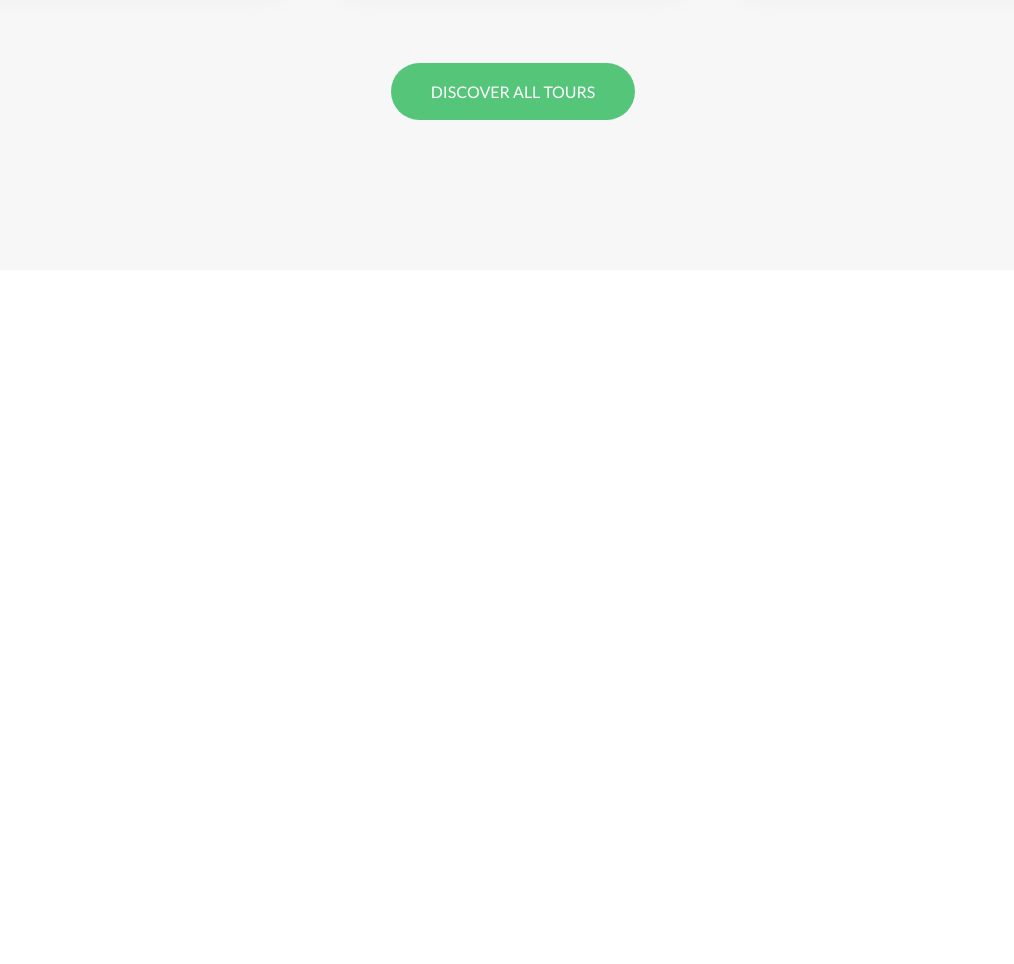
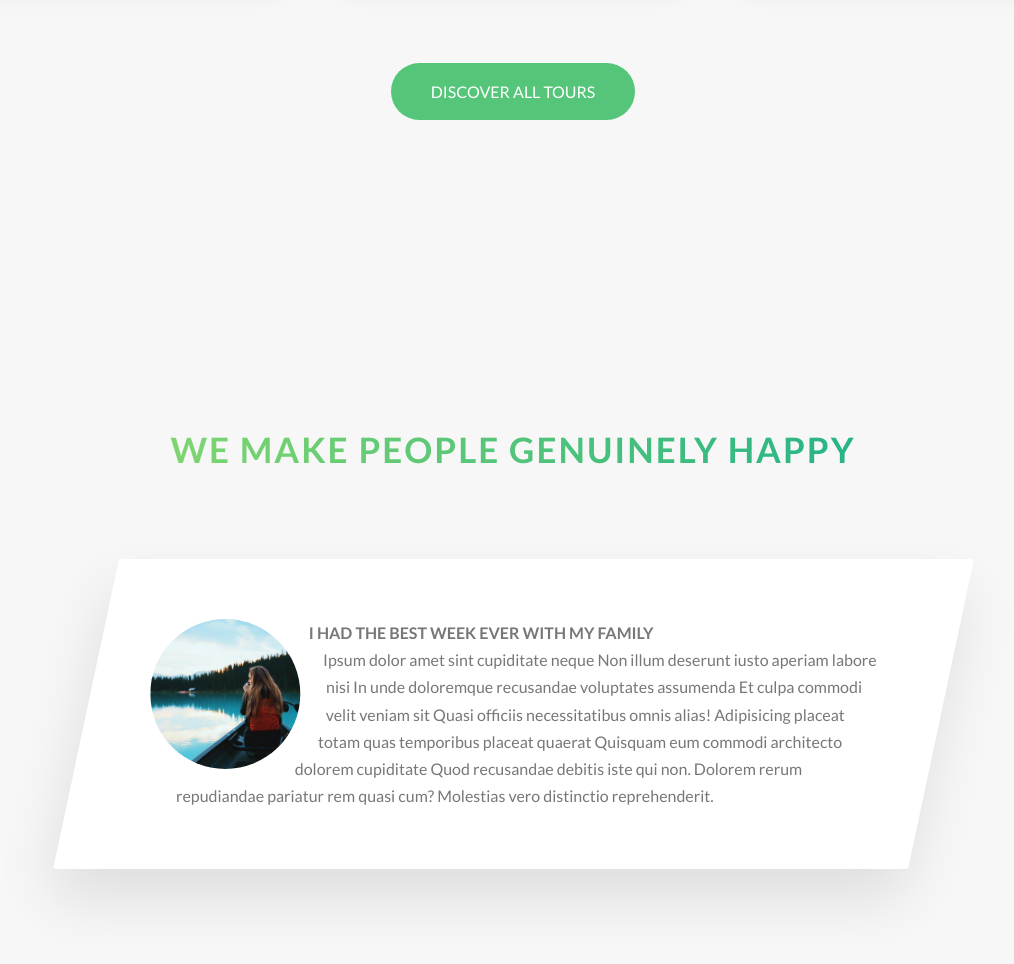
Before and after one commit to ngolam2011/natours, a website: page index.html in a window 1280 px wide. Shown: the part 3061-4025 px from the top of the page, without its empty margins (127-1141 px from the left). Before the commit the page ends 3361 px from the top, so only its background shows below. Drawn offline with nearby package versions, Linux system fonts and the light colour scheme; files that its build step writes are made by us from their sources.

Commit message:
Learning Note         Using shape-outside, transform skew.

```diff
--- a/index.html
+++ b/index.html
@@ -205,6 +205,26 @@
                                 <a class="btn btn--green" href="#">Discover all tours</a>
                         </div>
                 </section>
+                <section class="section-stories">
+                        <div class="u-center-text u-margin-bottom-big">
+                                <h2 class="heading-secondary">
+                                        We make people genuinely happy
+                                </h2>
+                        </div>
+                        <div class="row">
+                                <div class="story">
+                                        <figure class="story__shape">
+                                                <img src="img/nat-8.jpg" alt="Person on a tour" class="story__img">
+                                        </figure>
+                                        <div class="story__text">
+                                                <h3 class="heading-tertiary u-margin-buttom-small">I had the best week ever with my family</h3>
+                                                <p>
+                                                        Ipsum dolor amet sint cupiditate neque Non illum deserunt iusto aperiam labore nisi In unde doloremque recusandae voluptates assumenda Et culpa commodi velit veniam sit Quasi officiis necessitatibus omnis alias! Adipisicing placeat totam quas temporibus placeat quaerat Quisquam eum commodi architecto dolorem cupiditate Quod recusandae debitis iste qui non. Dolorem rerum repudiandae pariatur rem quasi cum? Molestias vero distinctio reprehenderit.
+                                                </p>
+                                        </div>
+                                </div>
+                        </div>
+                </section>
                 </main>
                 <!--
                         <section>
--- /dev/null
+++ b/sass/components/story.scss
@@ -0,0 +1,33 @@
+.story {
+        width: 75%;
+        margin: 0 auto;
+        box-shadow: 0 3rem 6rem rgba($color-black, .1);
+        background-color: $color-white;
+        border-radius: 3px;
+        padding: 6rem;
+        padding-left: 9rem;
+        font-size: $default-font-size;
+        transform: skewX(-12deg);
+
+        & > * {
+        }
+
+        &__shape {
+                width: 15rem;
+                height: 15rem;
+                float: left;
+                -webkit-shape-outside: circle(50% at 50% 50%);
+                shape-outside: circle(50% at 50% 50%);
+                -webkit-clip-path: circle(50% at 50% 50%);
+                clip-path: circle(50% at 50% 50%);
+                transform: translate(-3rem) skewX(12deg);
+        }
+
+        &__img {
+                height: 100%;
+        }
+
+        &__text {
+                transform: skewX(12deg);
+        }
+}
--- a/sass/main.scss
+++ b/sass/main.scss
@@ -11,6 +11,7 @@
 @import "components/composition";
 @import "components/feature-box";
 @import "components/card";
+@import "components/story";
 
 
 
--- a/sass/pages/_home.scss
+++ b/sass/pages/_home.scss
@@ -25,3 +25,8 @@
         padding: 25rem 0 15rem 0;
         margin-top: -10rem;
 }
+
+.section-stories {
+        padding: 15rem 0;
+        background-color: $color-grey-light-1;
+}
```
